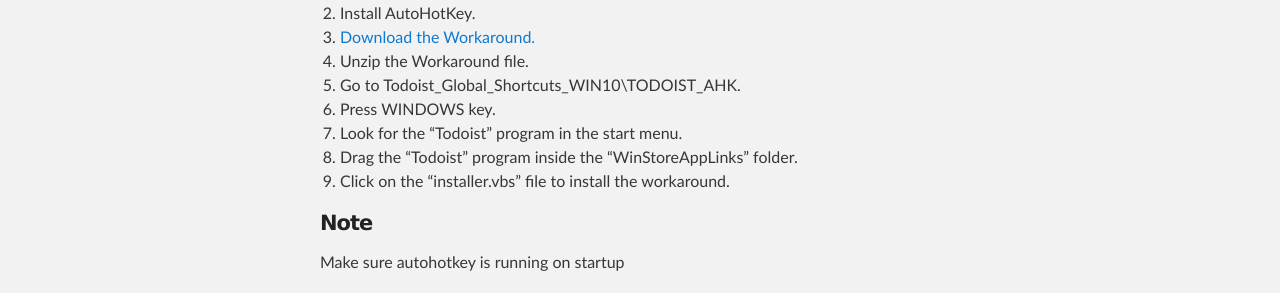
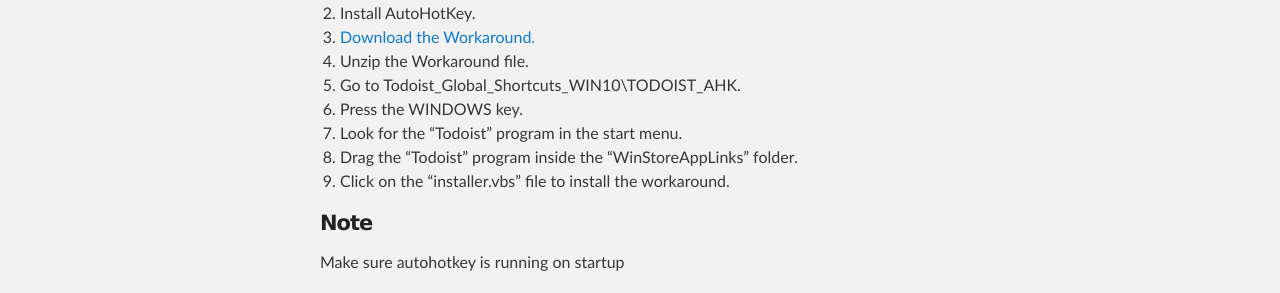
Before and after one commit to rickstaa/todoist-global-shortcuts-WIN10, a Jekyll site: the page built from index.md, in a window 1280 px wide. Shown: the part 877-1170 px from the top of the page. Built offline with Jekyll 4.4.1, drawn with Linux system fonts in a browser that asks for light colours; our own code applies the rules of GitHub Pages for plain Markdown files; a script that is not in the unit is left out.

Commit message:
Update index.md

```diff
--- a/index.md
+++ b/index.md
@@ -18,7 +18,7 @@ These workarounds add the following global TODOIST shortcuts to WIN 10:
 3. [Download the Workaround.](https://github.com/rickstaa/Todoist_Global_Shortcuts_WIN10/archive/master.zip)
 4. Unzip the Workaround file.
 5. Go to Todoist_Global_Shortcuts_WIN10\TODOIST_AHK.
-6. Press WINDOWS key.
+6. Press the WINDOWS key.
 7. Look for the "Todoist" program in the start menu.
 8. Drag the "Todoist" program inside the "WinStoreAppLinks" folder.
 7. Click on the "installer.vbs" file to install the workaround.
```
